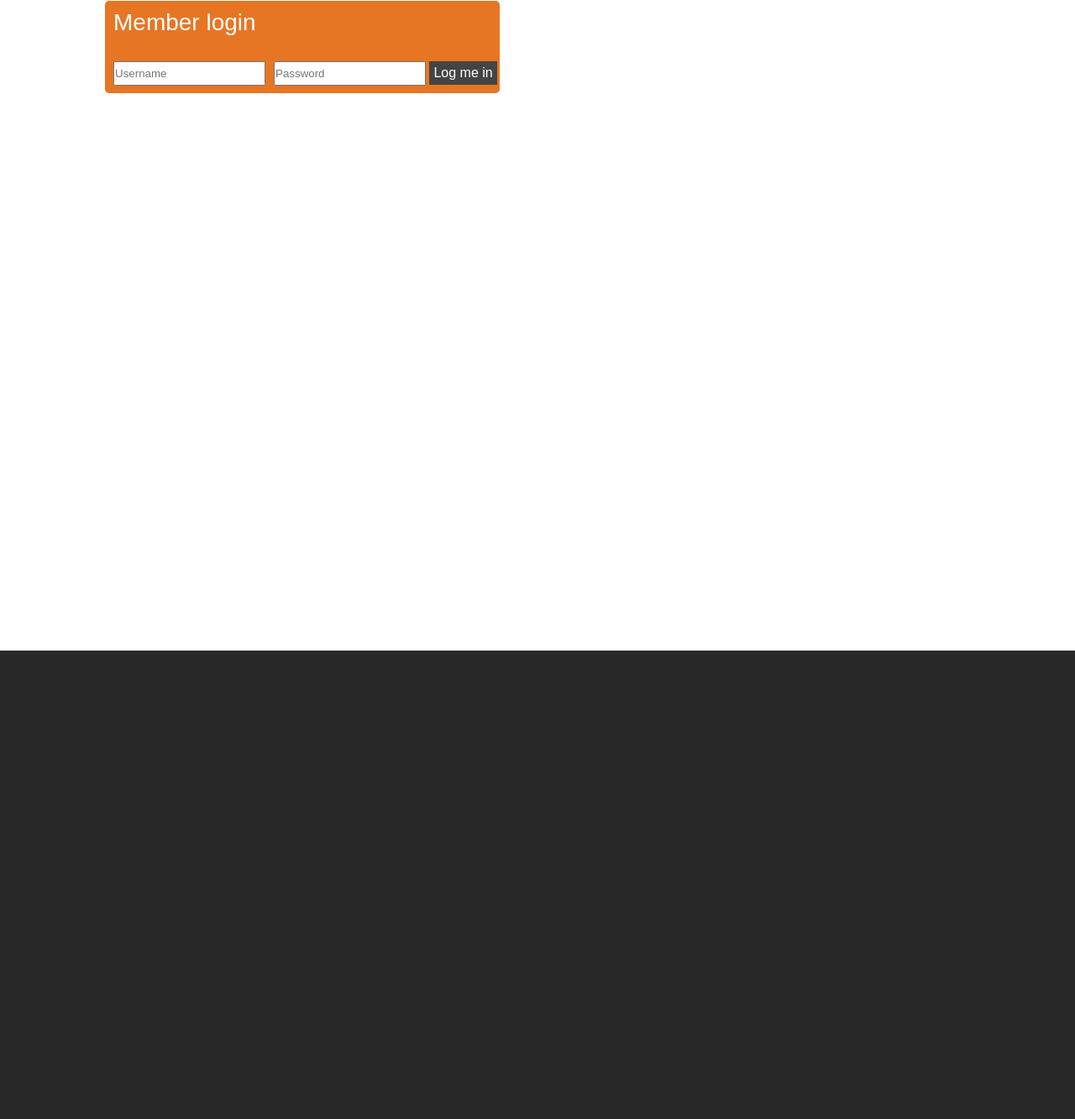
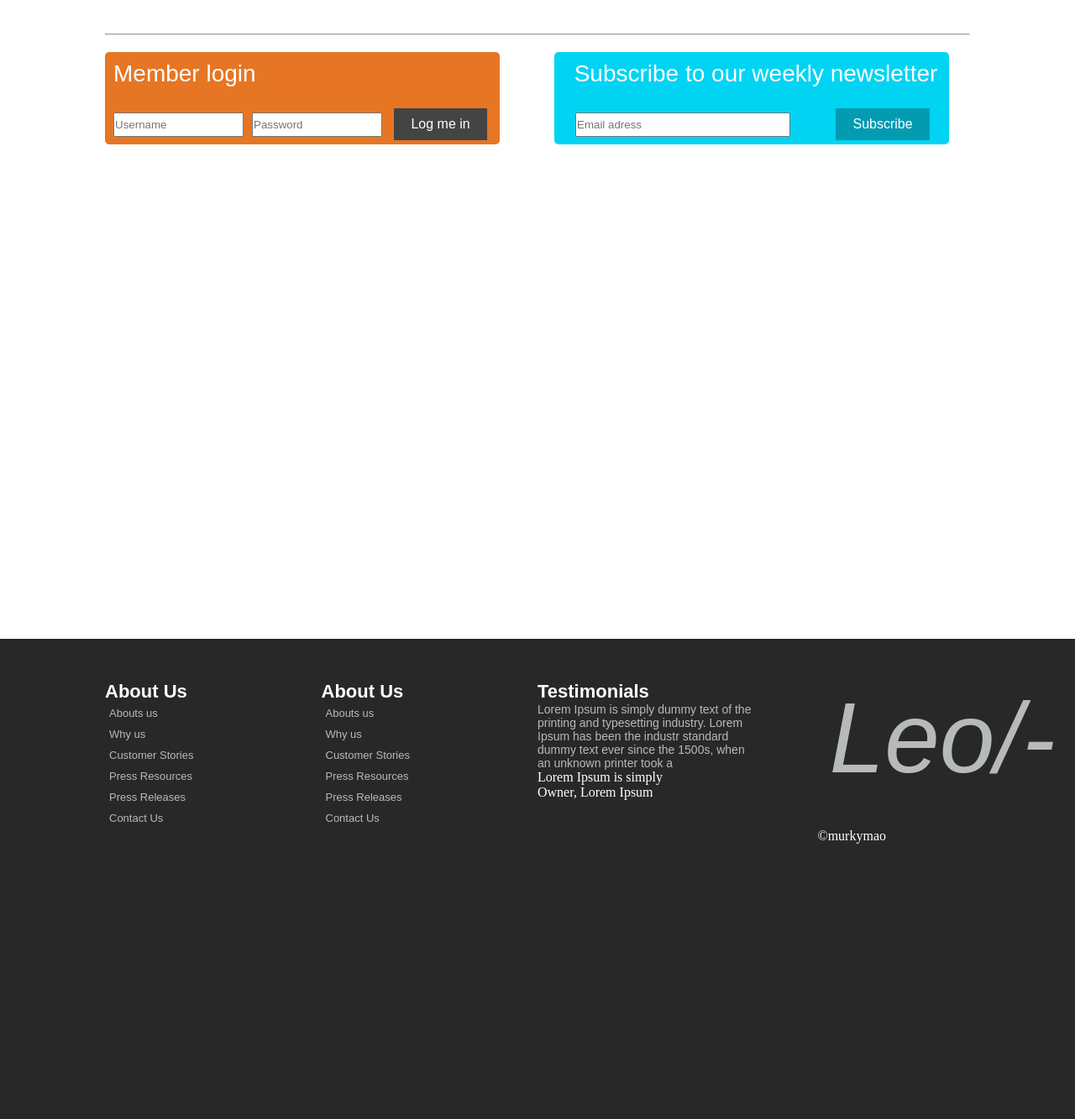
Before and after one commit to murkymao/landing2, a plain HTML site: page index.html in a window 1280 px wide. Shown: the part 1467-2800 px from the top of the page at 84% size. Before the commit the page ends 2292 px from the top, so only its background shows below. Drawn offline with Linux system fonts and the light colour scheme.

Commit message:
add left and right arrows in header and and copyright

```diff
--- a/assets/css/style.css
+++ b/assets/css/style.css
@@ -21,11 +21,22 @@ body {
     background-size: 100%;
 }
 
-.container-2 {
-    width: 1050px;
-    margin: auto;
-    background: url("../img/header_background_gradient.png") no-repeat;
-    background-size: 100%;
+.left-arrow {
+    position: absolute;
+    bottom: 200px;
+    left: 70px;
+    width: 50px;
+    height: 50px;
+
+}
+
+.right-arrow {
+    position: absolute;
+    bottom: 200px;
+    right: 70px;
+    width: 50px;
+    height: 50px;
+
 }
 
 header {
@@ -70,6 +81,12 @@ h4 {
     color: #4f4f4f;
 }
 
+h5 {
+    font-family: "Myriad Pro", sans-serif;
+    font-size: 22px;
+    color: #fff;
+}
+
 p {
     font-family: "Myriad Pro", sans-serif;
     font-size: 14px;
@@ -77,7 +94,7 @@ p {
 
 .content {
     background-color: #FFFFFF;
-    height: 1700px;
+    height: 1625px;
     padding-top: 95px;
     padding-left: 125px;
     padding-right: 125px;
@@ -87,7 +104,7 @@ p {
 .header-title {
     font-family: "Mrs Eaves OT", sans-serif;
     font-style: italic;
-    font-size: 74px;
+    font-size: 118px;
     color: #b7babb;
     padding-left: 90px;
 }
@@ -181,6 +198,7 @@ p {
     text-decoration: none;
     color: #4f4f4f;
 }
+
 .login {
     margin: 20px 0 0 0;
     width: 470px;
@@ -200,10 +218,70 @@ p {
     font-family: "Myriad Pro", sans-serif;
     font-size: 16px;
     background-color: #444444;
-    padding: 5px;
+    margin-left: 10px;
+    padding: 10px 20px;
 }
 
 .login input {
+    width: 155px;
     margin: 30px 0 0 10px;
     padding: 5px 0;
 }
+
+.email {
+    margin: 20px 0 0 65px;
+    width: 470px;
+    height: 110px;
+    background-color: #01d4f3;
+    font-family: "Myriad Pro", sans-serif;
+    border-radius: 5px;
+}
+
+.email p {
+    color: #FFFFFF;
+    font-size: 28px;
+    margin: 10px 0 0 10px;
+    text-align: center;
+}
+
+.email button {
+    font-family: "Myriad Pro", sans-serif;
+    font-size: 16px;
+    background-color: #029bb1;
+    margin-left: 50px;
+    padding: 10px 20px;
+}
+
+.email input {
+    width: 256px;
+    margin: 30px 0 0 25px;
+    padding: 5px 0;
+}
+
+footer {
+    height: 700px;
+    margin: 0 125px;
+}
+
+footer ul li {
+    padding: 5px;
+    list-style-type: none;
+    font-family: "Arial", sans-serif;
+    font-size: 13px;
+
+}
+
+footer ul li a, p {
+    text-decoration: none;
+    color: #b7babb;
+}
+
+footer span {
+    color: #FFFFFF;
+}
+
+.copy {
+    margin-top: 0;
+    margin-right: 100px;
+    text-align: right;
+}
--- a/index.html
+++ b/index.html
@@ -10,6 +10,7 @@
 <div class="container">
 
     <header class="clearfix">
+        <img src="assets/img/Arrow%20left%20in%20a%20circle.png" alt="left-arrow" class="left-arrow">
         <section class="column column-2">
             <span class="header-title">Leo/-</span>
         </section>
@@ -33,7 +34,7 @@
             <button class="button">Try Demo</button>
 
         </section>
-
+        <img src="assets/img/Arrow%20right%20in%20a%20circle.png" alt="right-arrow" class="right-arrow">
     </header>
     <div class="clearfix"></div>
     <div class="content">
@@ -86,12 +87,55 @@
                                                                              placeholder="Password">
             <button>Log me in</button>
         </div>
-            <div class="column column-2 password">
+        <div class="column column-2 email">
             <p>Subscribe to our weekly newsletter</p>
+            <input type="email" name="email" placeholder="Email adress">
+            <button>Subscribe</button>
+
         </div>
     </div>
+</div>
+<footer>
+    <div class="column column-3">
+        <h5>About Us</h5>
+        <ul>
+            <li><a href="#">Abouts us</a></li>
+            <li><a href="#">Why us</a></li>
+            <li><a href="#">Customer Stories</a></li>
+            <li><a href="#">Press Resources</a></li>
+            <li><a href="#">Press Releases</a></li>
+            <li><a href="#">Contact Us</a></li>
+        </ul>
+    </div>
+    <div class="column column-3">
+        <h5>About Us</h5>
+        <ul>
+            <li><a href="#">Abouts us</a></li>
+            <li><a href="#">Why us</a></li>
+            <li><a href="#">Customer Stories</a></li>
+            <li><a href="#">Press Resources</a></li>
+            <li><a href="#">Press Releases</a></li>
+            <li><a href="#">Contact Us</a></li>
+        </ul>
+    </div>
+    <div class="column column-3">
+        <h5>Testimonials</h5>
+        <p>
+            Lorem Ipsum is simply dummy text of the printing and
+            typesetting industry. Lorem Ipsum has been the industr
+            standard dummy text ever since the 1500s,
+            when an unknown printer took a
+        </p>
+        <span>
+                Lorem Ipsum is simply <br>
+                Owner, Lorem Ipsum
+            </span>
+    </div>
+    <div class="column column-3"><span class="header-title">Leo/-</span></div>
+    <div class="clearfix"></div>
+    <div class="copy"><span>&copy;murkymao</span></div>
+</footer>
 
-</div>
 
 </body>
 </html>
```
Lines whose indentation alone changed are shown as unchanged.
